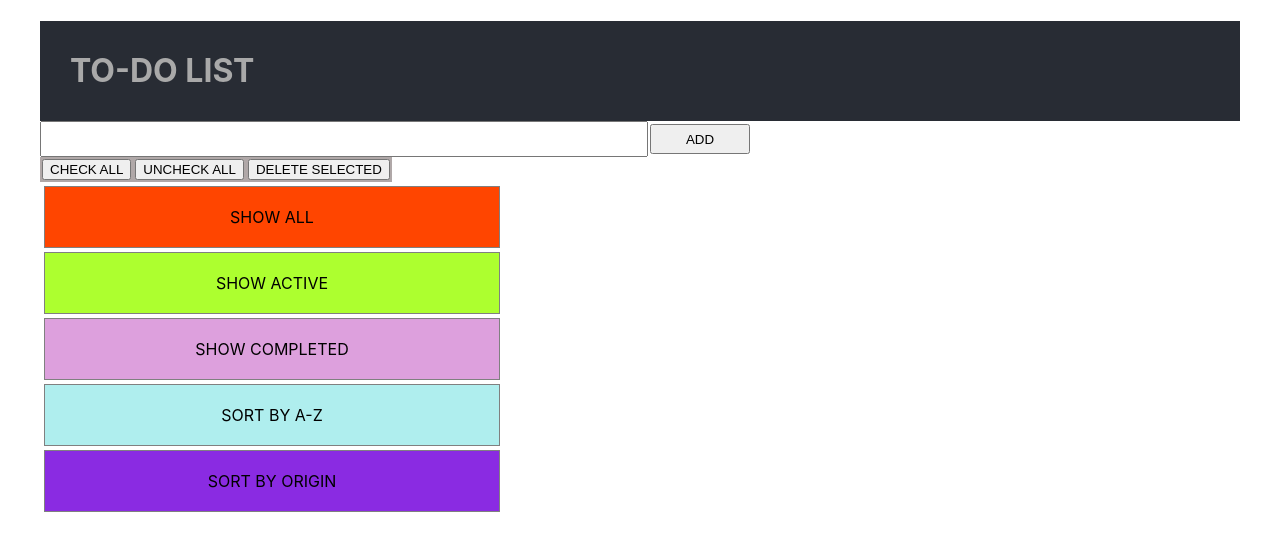
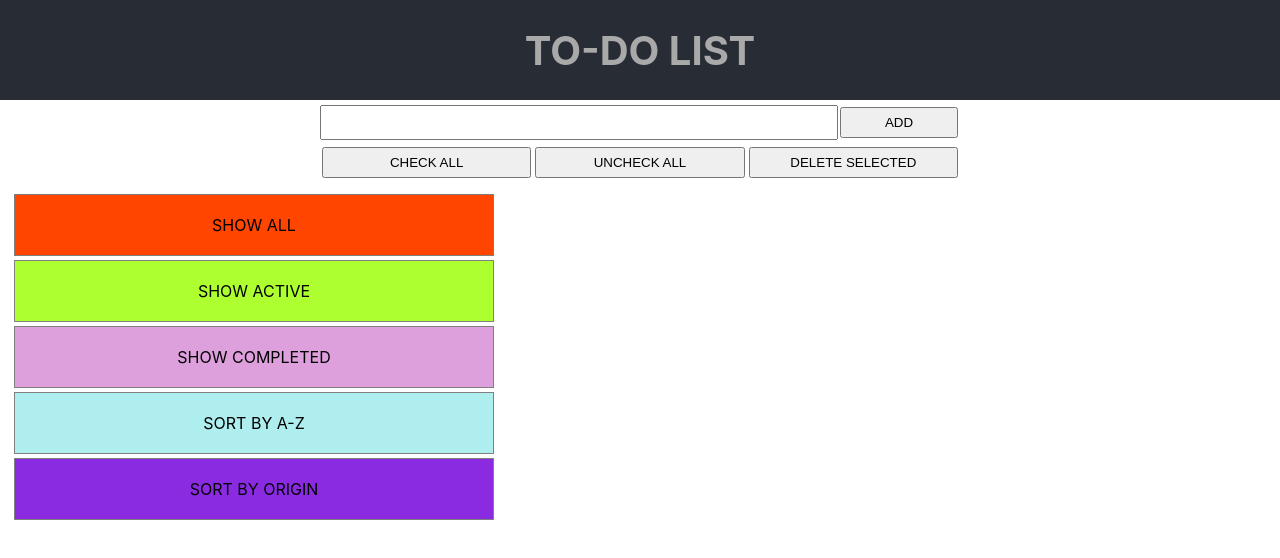
Before and after one commit to andrey241991/ToDoListReactApp, a React (Create React App) app: page / in a window 1280 px wide. Shown: the top 558 px of the page. Built offline with nearby package versions, Linux system fonts and the light colour scheme.

Commit message:
css refactoring, add prev, next buttons

```diff
--- a/src/App.css
+++ b/src/App.css
@@ -1,11 +1,56 @@
 .app {
   display: flex;
   justify-content: center;
-  margin: 0, auto;
+  flex-direction: column;
 }
 
-.app_container_list_sort{
+.app_container{
   display: flex;
+  flex-direction: column;
   justify-content: center;
+}
+
+.app_container_item{
+  margin:10px;
+  display: flex;
   height: 100%;
+  flex: 1;
+  flex-direction: row;
+  align-items: center;
+  justify-content: center;
 }
+
+.pagination{
+  margin-left: 35%;
+  flex: 1;
+}
+
+.container_input_selected{
+  height: 80px;
+  width: 50%;
+  margin-left: 25%;
+  justify-content: center;
+  flex-direction: column;
+  display: flex;
+}
+
+.input{
+  margin-top: 5px;
+  height: 30px;
+  display: flex;
+  flex: 1;
+}
+
+.selected{
+  display: flex;
+  margin-top: 5px;
+  flex: 1;
+}
+
+.filters{
+  flex: 1;
+  }
+
+  .list{
+  flex: 1;
+  }
--- a/src/App.js
+++ b/src/App.js
@@ -18,7 +18,7 @@ class App extends Component {
   };
 
   addNewTaskToList = newTask => {
-    const {listOfTasks} = this.state;
+    const { listOfTasks } = this.state;
     this.setState({
       listOfTasks: [...listOfTasks, newTask]
     });
@@ -31,7 +31,7 @@ class App extends Component {
   };
 
   removeTask = itemForRemove => {
-    const {listOfTasks, currentPage} = this.state;
+    const { listOfTasks, currentPage } = this.state;
     let newTasks = [];
     for (let value of listOfTasks) {
       if (value.data !== itemForRemove.data) {
@@ -57,7 +57,7 @@ class App extends Component {
   };
 
   setListOfTasksToShowOnOnePage() {
-    const {listOfTasks, currentPage} = this.state;
+    const { listOfTasks, currentPage } = this.state;
     let firstTask = currentPage * 10;
     let lastTask = firstTask + 10;
     let newListOfTasks = [];
@@ -83,7 +83,7 @@ class App extends Component {
   };
 
   render() {
-   const {currentPage, showSortedTasks, sortedListOfTasks} = this.state;
+    const { currentPage, showSortedTasks, sortedListOfTasks } = this.state;
 
     console.log("render");
     let listOfTasks;
@@ -94,34 +94,53 @@ class App extends Component {
     }
 
     return (
-      <div className="app">
-          <div>
-              <Header />
+      <div
+       className="app"
+       >
+        <Header
+        className="header"
+        />
+        <div
+         className="container"
+         >
+          <div
+           className="container_input_selected"
+           >
             <Input
+              className="input"
               handlerFromParantAddNewTask={this.addNewTaskToList}
             />
             <Selected
+              className="selected"
               listOfTasks={listOfTasks}
               fromParentChangeListOfTasks={this.changeListOfTasks}
             />
+          </div>
           <div
-                  className="app_container_list_sort"
+          className="app_container"
+          >
+            <div
+            className="app_container_item"
             >
               <Filters
+                className="filters"
                 listOfTasks={this.setListOfTasksToShowOnOnePage()}
                 fromParentAddSortedListOfTasks={this.addSortedListOfTasks}
                 fromParentShowNotSortedListOfTasks={() => this.setSorted(false)}
               />
               <List
+                className="list"
                 listOfTasks={listOfTasks}
                 fromParentChangeListOfTasks={this.removeTask}
               />
             </div>
             <Pagination
+              className="pagination"
               fromParentSetCurrentPage={this.setCurrentPage}
               listOfTasks={this.state.listOfTasks}
               currentPage={currentPage}
             />
+          </div>
         </div>
       </div>
     );
--- a/src/Components/Filters/Filters.css
+++ b/src/Components/Filters/Filters.css
@@ -29,3 +29,29 @@
 #filters_block__filter5 {
   background: blueviolet;
 }
+
+
+#filters_block__filter1:hover {
+  background: orangered;
+  cursor: pointer;
+}
+
+#filters_block__filter2:hover {
+  background: greenyellow;
+  cursor: pointer;
+}
+
+#filters_block__filter3:hover {
+  background: plum;
+  cursor: pointer;
+}
+
+#filters_block__filter4:hover {
+  background: paleturquoise;
+  cursor: pointer;
+}
+
+#filters_block__filter5:hover {
+  background: blueviolet;
+  cursor: pointer;
+}
--- a/src/Components/Header/Header.css
+++ b/src/Components/Header/Header.css
@@ -1,11 +1,14 @@
 .header {
-  background: green;
-  width: 1200px;
+  width: 100%;
   height: 100px;
-  margin: 0 auto;
   background-color: #282c34;
+  display: flex;
+  justify-content: center;
 }
+
 .header__title{
+  align-self: center;
   color: darkgray;
-  padding: 30px;
+  font-size: 2.5em;
+
 }
--- a/src/Components/Input/Input.css
+++ b/src/Components/Input/Input.css
@@ -1,10 +1,13 @@
 
 .input__input{
-  width: 600px;
-  height: 30px;
+  flex: 5;
 }
 
 .input__btnadd{
-  width: 100px;
-  height: 30px;
+  flex: 1;
 }
+
+.input__btnadd:hover{
+  flex: 1;
+  cursor: pointer;
+}
--- a/src/Components/List/List.css
+++ b/src/Components/List/List.css
@@ -38,3 +38,35 @@ button {
 .item__input{
   width: 60%;
 }
+
+
+.buttons_block__editbtn{}
+
+.buttons_block__removebtn{}
+
+.buttons_block__donebtn{}
+
+.button_block__savebtn{}
+
+.button_block__cancelbtn{}
+
+
+.buttons_block__editbtn:hover{
+  cursor: pointer;
+}
+
+.buttons_block__removebtn:hover{
+  cursor: pointer;
+}
+
+.buttons_block__donebtn:hover{
+  cursor: pointer;
+}
+
+.button_block__savebtn:hover{
+  cursor: pointer;
+}
+
+.button_block__cancelbtn:hover{
+  cursor: pointer;
+}
--- a/src/Components/Pagination/Pagination.css
+++ b/src/Components/Pagination/Pagination.css
@@ -1,7 +1,37 @@
 
-.pagination{}
+.pagination{
+    align-items: center;
+    display: flex;
+    height: 40px;
+}
 
 .item__title{
     display: inline;
-    padding: 4px;
 }
+
+.item__btnprev{
+    width: 50px;
+    height: 40px;
+}
+
+.item__btnnext{
+    width: 50px;
+    height: 40px;
+}
+
+.item__title:hover{
+    display: inline;
+    cursor: pointer;
+}
+
+.item__btnprev:hover{
+    width: 50px;
+    height: 40px;
+    cursor: pointer;
+}
+
+.item__btnnext:hover{
+    width: 50px;
+    height: 40px;
+    cursor: pointer;
+}
--- a/src/Components/Pagination/Pagination.js
+++ b/src/Components/Pagination/Pagination.js
@@ -11,6 +11,7 @@ class Pagination extends Component {
   };
 
   passPageToParent = page => {
+    console.log("page", page);
     const {fromParentSetCurrentPage} = this.props;
     this.setState({
       currentPage: page
@@ -18,9 +19,25 @@ class Pagination extends Component {
     fromParentSetCurrentPage(page);
   };
 
+  onChangePageClick = (buttonPressed, currentPage, pagesCount) => {
+    const {PREV_BUTTON_CLICK, NEXT_BUTTON_CLICK} = this.state;
+    switch(buttonPressed){
+      case PREV_BUTTON_CLICK:
+      if(currentPage>0 && currentPage <= pagesCount){
+        this.passPageToParent(--currentPage);
+      }
+      break;
+      case NEXT_BUTTON_CLICK:
+      if(currentPage>=0 && currentPage < pagesCount-1){
+        this.passPageToParent(++currentPage);
+      }
+      break;
+    }
+  };
+
   render() {
     const {listOfTasks} = this.props;
-    const {tasksPerPage} = this.state;
+    const {tasksPerPage, PREV_BUTTON_CLICK, NEXT_BUTTON_CLICK, currentPage} = this.state;
     let pagesCount = [];
     for ( let i = 0; i < Math.ceil(listOfTasks.length / tasksPerPage); i++) {
       pagesCount.push(
@@ -33,14 +50,33 @@ class Pagination extends Component {
       );
     }
 
+
     if (listOfTasks.length > tasksPerPage) {
       return (
         <div
         className="pagination"
         >
+          <button
+          className="item__btnprev"
+          onClick={()=>this.onChangePageClick(
+            PREV_BUTTON_CLICK,
+             currentPage,
+             pagesCount.length)}
+          >
+          PREV
+          </button>
           <h2>
           {pagesCount}
           </h2>
+          <button
+           className="item__btnnext"
+           onClick={()=>this.onChangePageClick(
+             NEXT_BUTTON_CLICK,
+             currentPage,
+              pagesCount.length)}
+           >
+           NEXT
+           </button>
         </div>
       );
     } else {
--- a/src/Components/Selected/Selected.css
+++ b/src/Components/Selected/Selected.css
@@ -1,11 +1,29 @@
-.selected{
-display: flex;
+.selected {}
+
+.selected_block {
+  width: 100%;
+  display: flex;
 }
 
-.buttons_block{
-  background: #B0A8A8;
+.selected_block__btncheck {
+  flex: 1;
+}
+.selected_block__btnuncheck {
+  flex: 1;
+}
+.selected_block__btndelete {
+  flex: 1;
 }
 
-.buttons_block__btncheck{}
-.buttons_block__btnuncheck{}
-.buttons_block__btndelete{}
+.selected_block__btncheck:hover {
+  flex: 1;
+  cursor: pointer;
+}
+.selected_block__btnuncheck:hover  {
+  flex: 1;
+  cursor: pointer;
+}
+.selected_block__btndelete:hover {
+  flex: 1;
+  cursor: pointer;
+}
--- a/src/Components/Selected/Selected.js
+++ b/src/Components/Selected/Selected.js
@@ -25,21 +25,21 @@ class Selected extends Component {
   render() {
     return (
       <div className="selected">
-        <div className="buttons_block">
+        <div className="selected_block">
           <button
-          className="buttons_block__btncheck"
+          className="selected_block__btncheck"
           onClick={() => this.setChecked(true)}
           >
           CHECK ALL
           </button>
           <button
-          className="buttons_block__btnuncheck"
+          className="selected_block__btnuncheck"
           onClick={() => this.setChecked(false)}
           >
           UNCHECK ALL
           </button>
           <button
-          className="buttons_block__btndelete"
+          className="selected_block__btndelete"
           onClick={this.deleteSelected}
           >
           DELETE SELECTED
```
Lines whose indentation alone changed are shown as unchanged.
